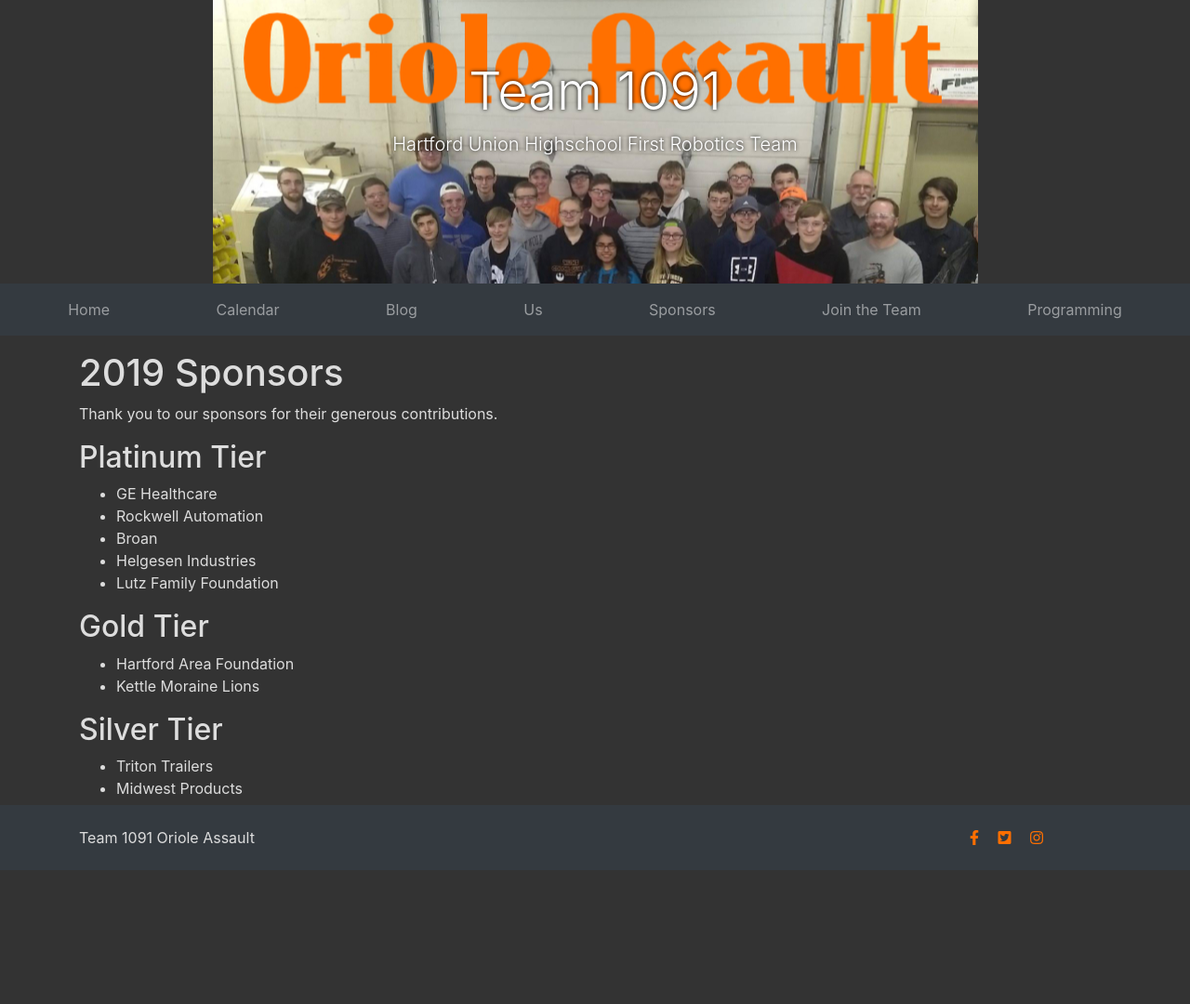
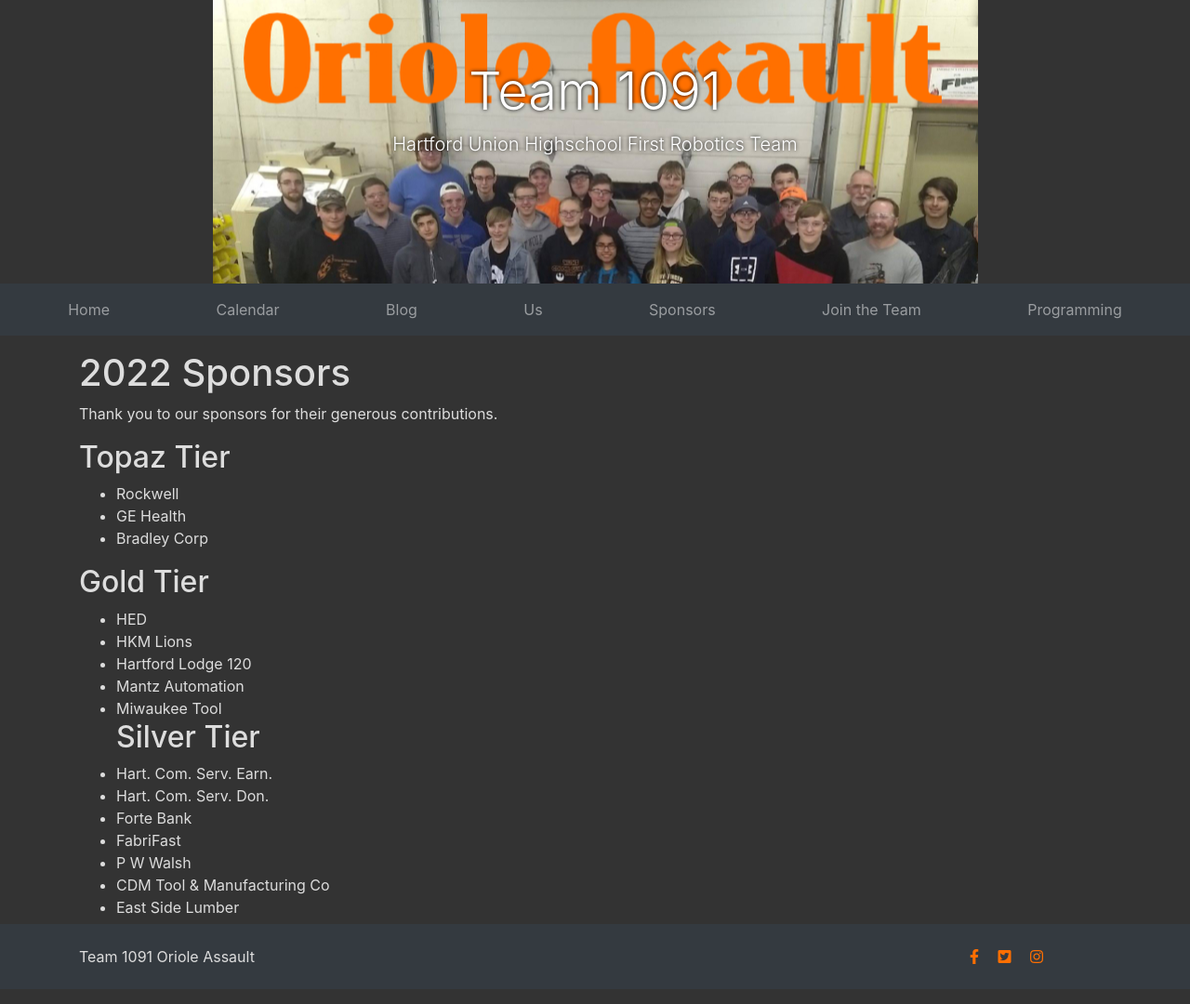
Before and after one commit to Team1091/team1091.github.io, a Jekyll site: the page built from sponsors.md, in a window 1280 px wide. Shown: the whole page at 93% size. Built offline with Jekyll 4.4.1, drawn with Linux system fonts in a browser that asks for light colours; nearby versions of some CDN libraries; before the commit the page ends 952 px from its top, so only the background shows below that.

Commit message:
Updated sponsor list

```diff
--- a/sponsors.md
+++ b/sponsors.md
@@ -4,21 +4,26 @@
 order: 5
 ---
 
-# 2019 Sponsors
+# 2022 Sponsors
 
 Thank you to our sponsors for their generous contributions.
 
-## Platinum Tier
-* GE Healthcare
-* Rockwell Automation
-* Broan
-* Helgesen Industries
-* Lutz Family Foundation
+## Topaz Tier
+* Rockwell
+* GE Health
+* Bradley Corp
 
 ## Gold Tier
-* Hartford Area Foundation
-* Kettle Moraine Lions
-
+* HED
+* HKM Lions
+* Hartford Lodge 120
+* Mantz Automation
+* Miwaukee Tool
 ## Silver Tier
-* Triton Trailers
-* Midwest Products
+* Hart. Com. Serv. Earn.
+* Hart. Com. Serv. Don.
+* Forte Bank
+* FabriFast
+* P W Walsh
+* CDM Tool & Manufacturing Co
+* East Side Lumber
```
